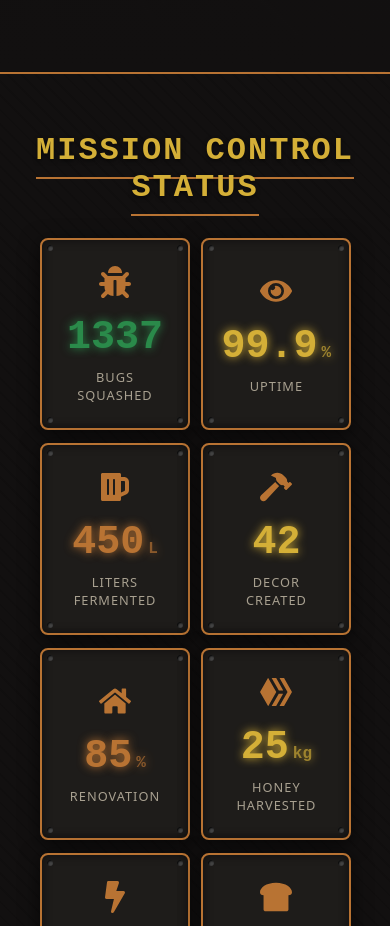
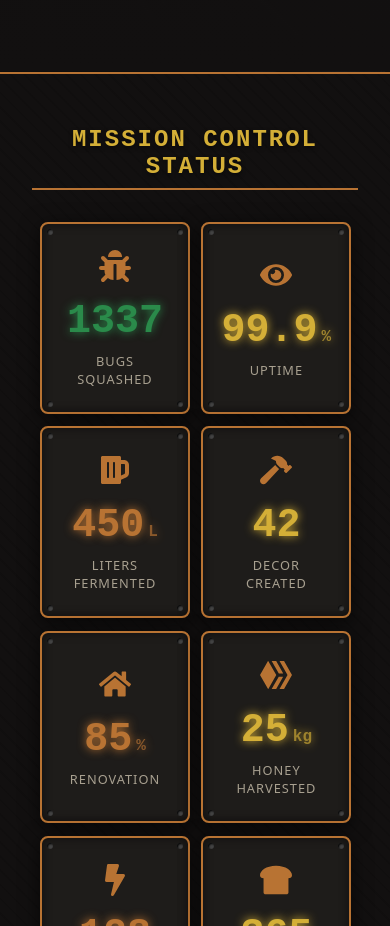
Before and after one commit to sebokgabor84/GaborPortfolio, a React (Vite) app: page / in a window 390 px wide. Shown: the part 780-1706 px from the top of the page. Built offline with nearby package versions, Linux system fonts and the light colour scheme.

Commit message:
fix(design): apply fluid typography to Cockpit and add translation key

```diff
--- a/src/components/Cockpit/Cockpit.tsx
+++ b/src/components/Cockpit/Cockpit.tsx
@@ -26,8 +26,15 @@ export const Cockpit: React.FC = () => {
         textAlign: 'center',
       }}
     >
-      <h2 style={{ marginBottom: '2rem', fontSize: '2rem' }}>
-        <span style={{ borderBottom: '2px solid var(--color-copper)', paddingBottom: '0.5rem' }}>
+      <h2 style={{ marginBottom: '2rem', fontSize: 'clamp(1.5rem, 5vw, 2rem)', maxWidth: '100%', boxSizing: 'border-box' }}>
+        <span style={{
+          borderBottom: '2px solid var(--color-copper)',
+          paddingBottom: '0.5rem',
+          overflowWrap: 'anywhere',
+          wordBreak: 'break-word',
+          display: 'inline-block',
+          maxWidth: '100%'
+        }}>
           {t('cockpit.title')}
         </span>
       </h2>
```
Also changed, not shown: src/setupTests.ts (+1 -0 lines).
